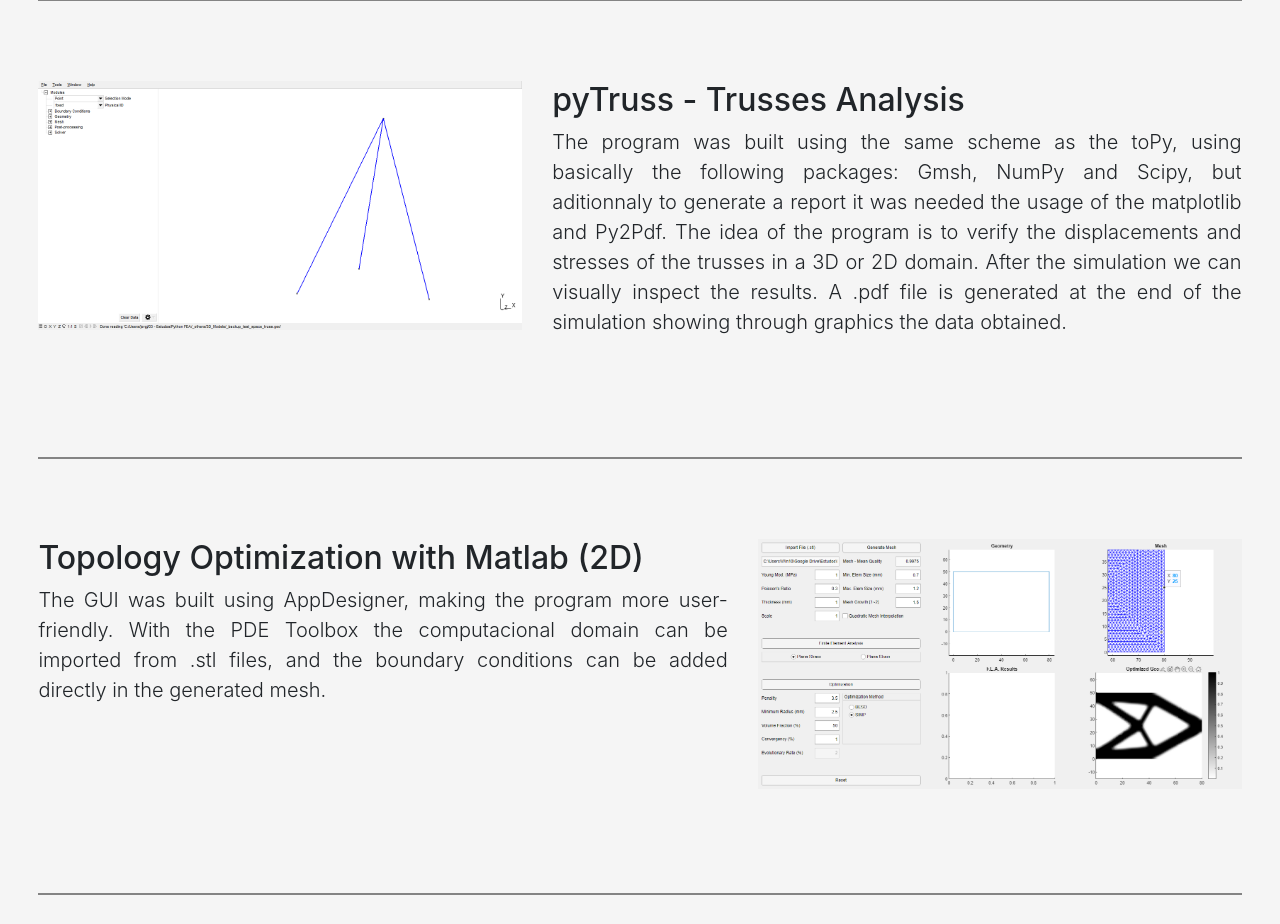
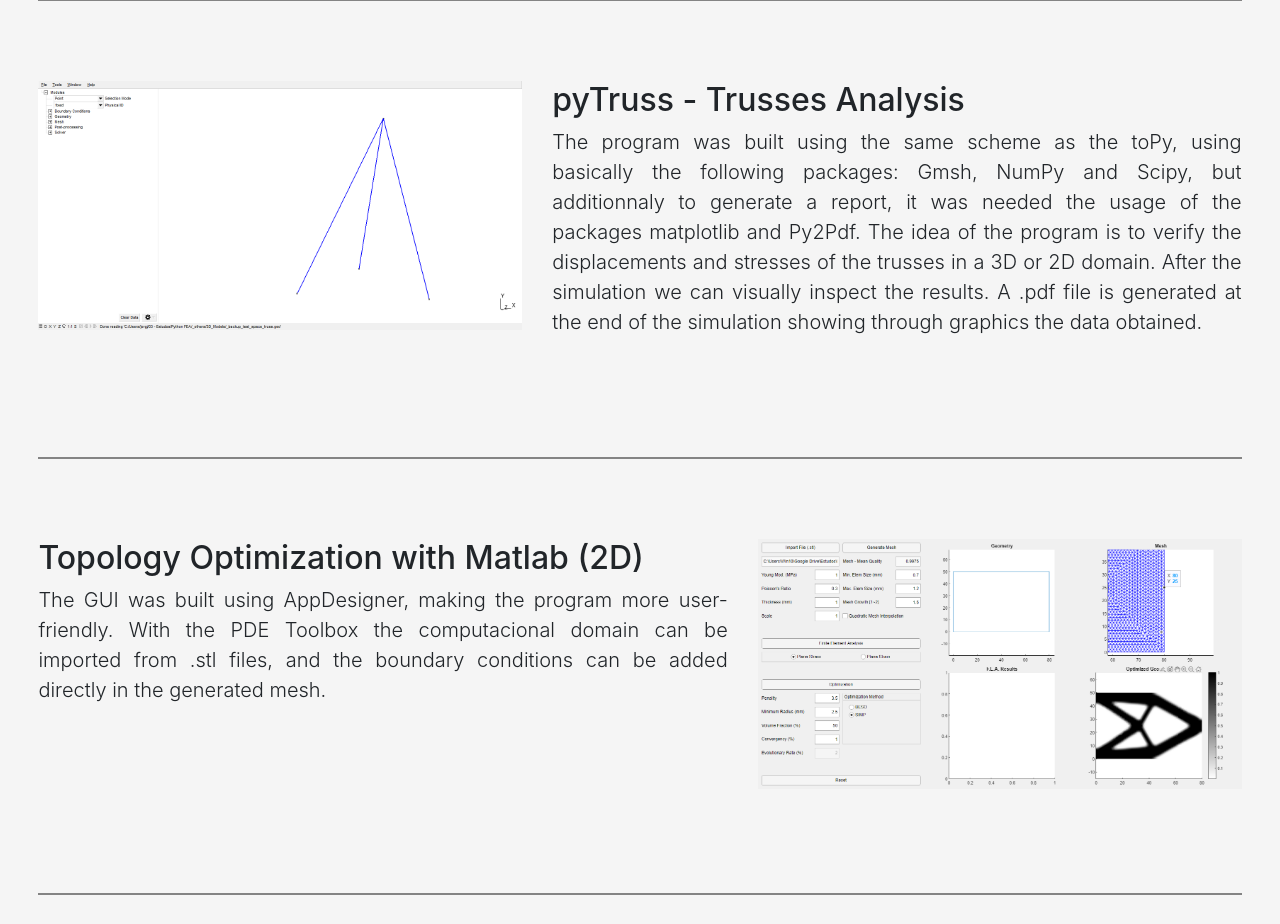
Before and after one commit to jorgjr/jorgjr.github.io, a plain HTML site: page index.html in a window 1280 px wide. Shown: the part 1100-2024 px from the top of the page. Drawn offline with nearby package versions, Linux system fonts and the light colour scheme.

Commit message:
Update index.html

```diff
--- a/index.html
+++ b/index.html
@@ -100,8 +100,8 @@
 	<div class="row featurette">
 		<div class="col-md-7 order-md-2">
 		<h2 class="featurette-heading">pyTruss - Trusses Analysis</h2>
-		<p class="lead">The program was built using the same scheme as the toPy, using basically the following packages: Gmsh, NumPy and Scipy, but aditionnaly to
-			generate a report it was needed the usage of the matplotlib and Py2Pdf. The idea of the program is to verify the displacements and stresses of the trusses
+		<p class="lead">The program was built using the same scheme as the toPy, using basically the following packages: Gmsh, NumPy and Scipy, but additionnaly to
+			generate a report, it was needed the usage of the packages matplotlib and Py2Pdf. The idea of the program is to verify the displacements and stresses of the trusses
 			in a 3D or 2D domain. After the simulation we can visually inspect the results. A .pdf file is generated at the end of the simulation
 			showing through graphics the data obtained.
 			</p>
```
